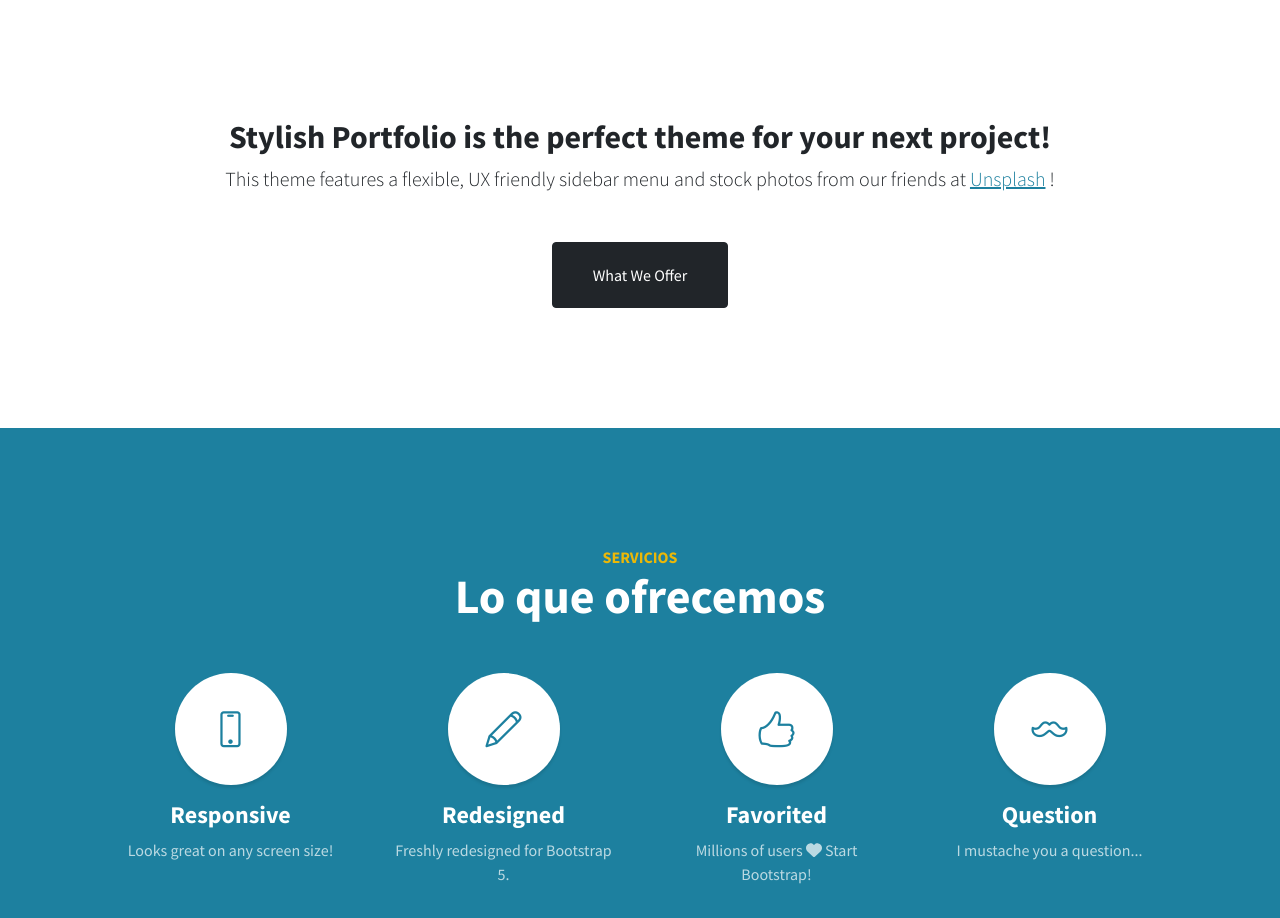
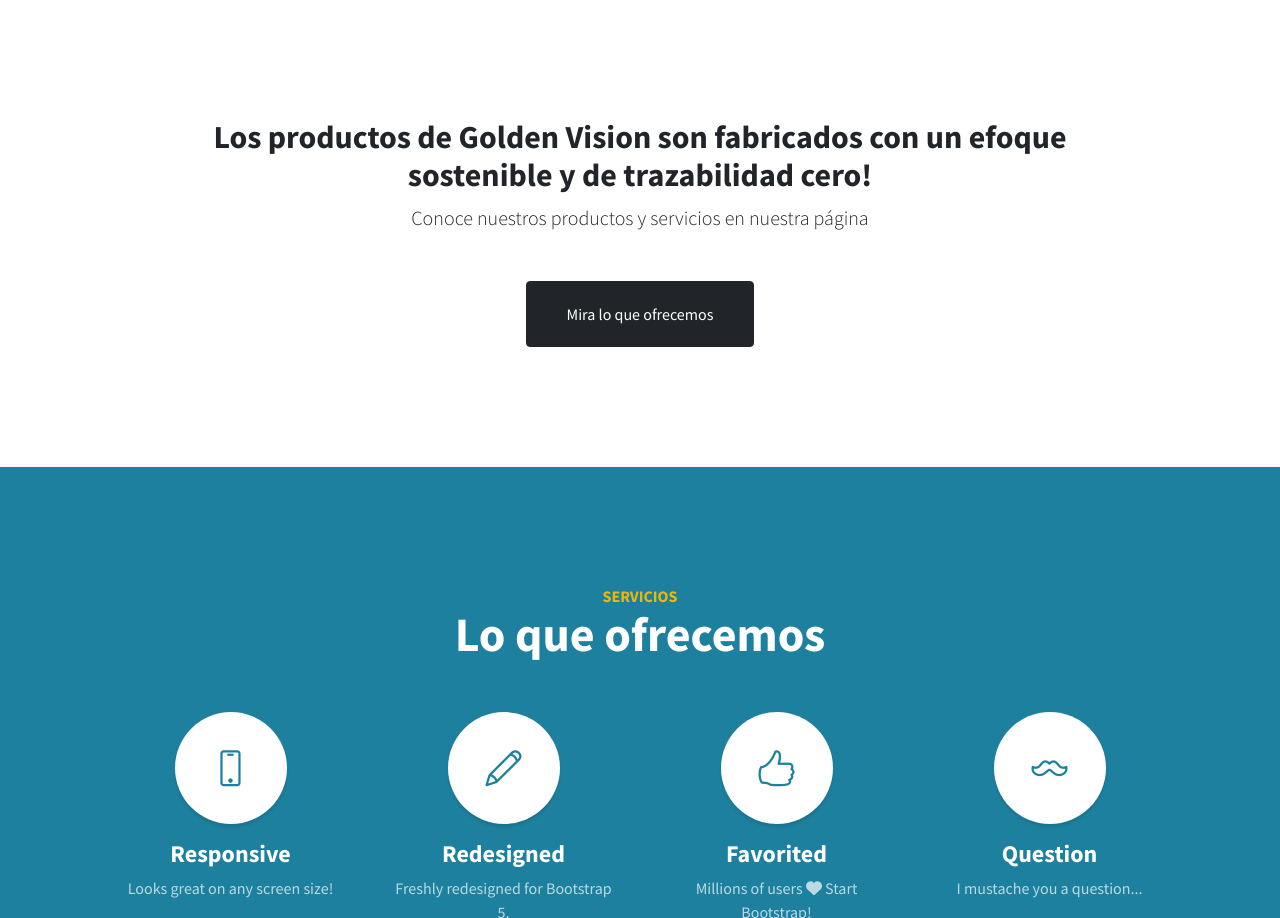
Before and after one commit to habartolom/golden-vision-landing-page, a plain HTML site: page index.html in a window 1280 px wide. Shown: the part 802-1720 px from the top of the page. Drawn offline with nearby package versions, Linux system fonts and the light colour scheme.

Commit message:
About Section

```diff
--- a/index.html
+++ b/index.html
@@ -45,12 +45,11 @@
         <div class="container px-4 px-lg-5 text-center">
             <div class="row gx-4 gx-lg-5 justify-content-center">
                 <div class="col-lg-10">
-                    <h2>Stylish Portfolio is the perfect theme for your next project!</h2>
+                    <h2>Los productos de Golden Vision son fabricados con un efoque sostenible y de trazabilidad cero!</h2>
                     <p class="lead mb-5">
-                        This theme features a flexible, UX friendly sidebar menu and stock photos from our friends at
-                        <a href="https://unsplash.com/">Unsplash</a> !
+                        Conoce nuestros productos y servicios en nuestra página
                     </p>
-                    <a class="btn btn-dark btn-xl" href="#services">What We Offer</a>
+                    <a class="btn btn-dark btn-xl" href="#services">Mira lo que ofrecemos</a>
                 </div>
             </div>
         </div>
```
